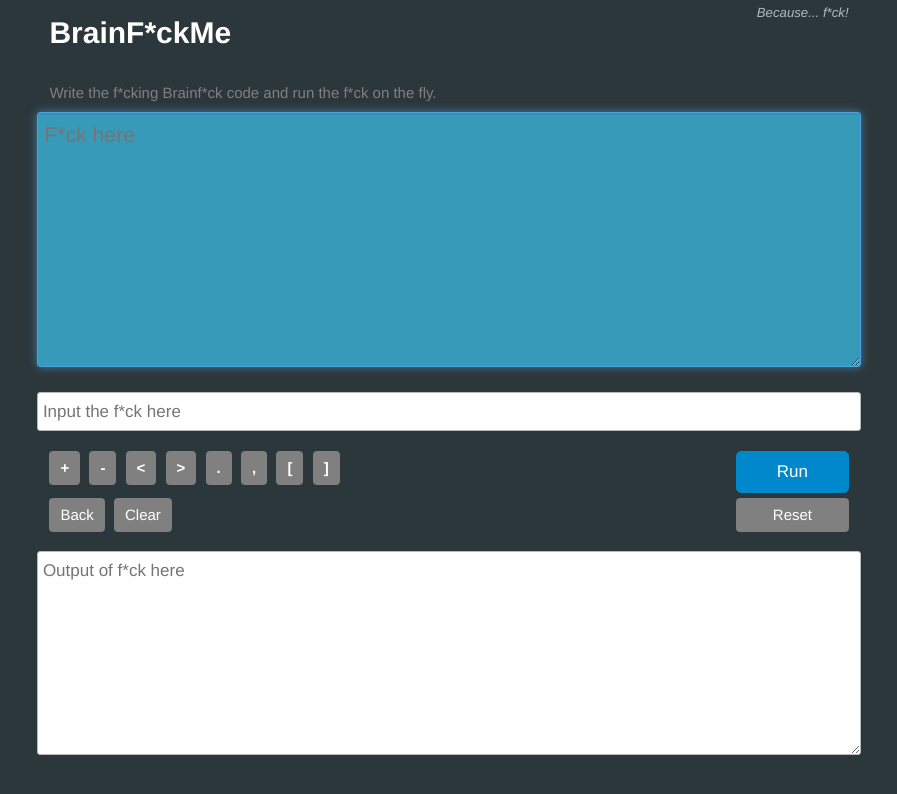
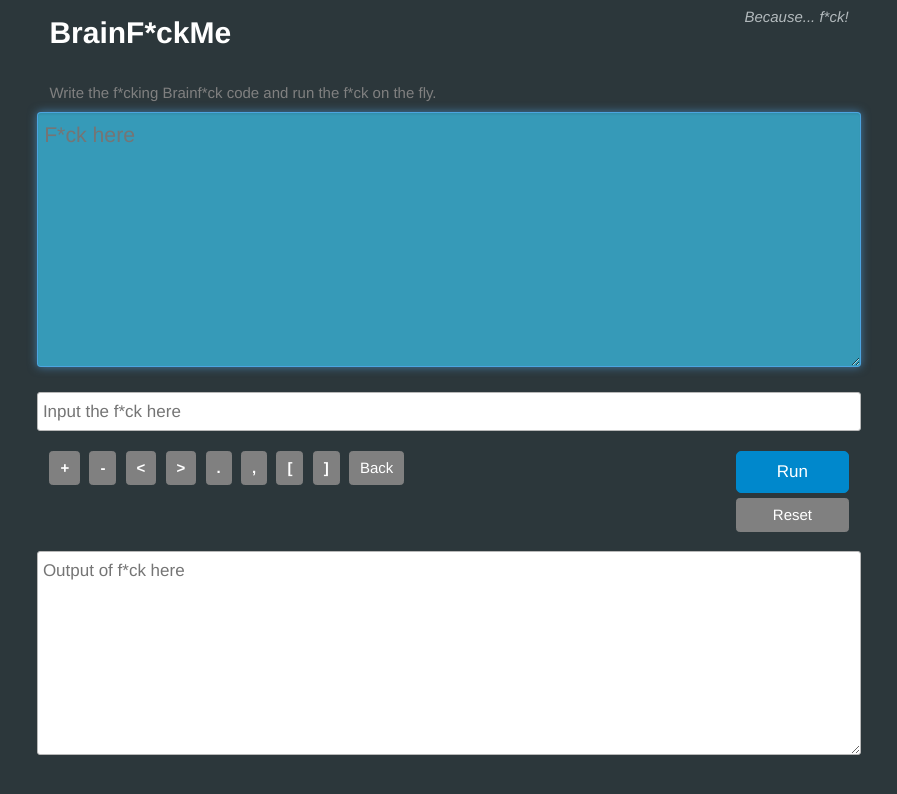
Before and after one commit to drabiter/brainf-ckme, a plain HTML site: page index.html in a window 1280 px wide. Shown: the whole page, without its empty margins (191-1088 px from the left). Drawn offline with Linux system fonts and the light colour scheme.

Commit message:
Clean up

```diff
--- a/css/style.css
+++ b/css/style.css
@@ -15,7 +15,6 @@ h1, h2, h3, h4, h5, h6 {
   display: inline-block;
   text-decoration: none;
 }*/
-
 .container {
   max-width: 800px;
 }
--- a/index.html
+++ b/index.html
@@ -33,7 +33,7 @@
 				<div class="grid-4">
 					<h1>BrainF*ckMe</h1>
 				</div>
-				<div class="grid-2 text-right text-small">
+				<div class="grid-2 text-right">
 					<em><span class="text-small">Because... f*ck!</span></em>
 				</div>
 			</div>
@@ -64,21 +64,16 @@
 						<a href="#" class="btn btnInput">,</a>
 						<a href="#" class="btn btnInput">[</a>
 						<a href="#" class="btn btnInput">]</a>
+
+						<a href="#" id="btnBack" class="btn">Back</a>
+						<!-- <a href="#" id="btnClear" class="btn">Clear</a> -->
+
 					</div>
 				</div>
 				<div class="grid-1">
 					<a href="#" id="btnRun" class="btn btn-blue btn-large btn-block">Run</a>
-				</div>
-			</div>
-			<div class="row">
-				<div class="grid-5">
-					<div class="group text-left">
-						<a href="#" id="btnBack" class="btn">Back</a>
-						<a href="#" id="btnClear" class="btn">Clear</a>
-					</div>
-				</div>
-				<div class="grid-1">
 					<a href="#" id="btnReset" class="btn btn-block">Reset</a>
+
 				</div>
 			</div>
 
--- a/js/app.js
+++ b/js/app.js
@@ -151,13 +151,6 @@
     // consoleEl.focus();
   };
 
-  var clearBtn = $('#btnClear');
-  clearBtn.onclick = function(e) {
-    e.preventDefault();
-    consoleEl.value = '';
-    // consoleEl.focus();
-  };
-
   var runBtn = $('#btnRun');
   runBtn.onclick = function(e) {
     e.preventDefault();
```
